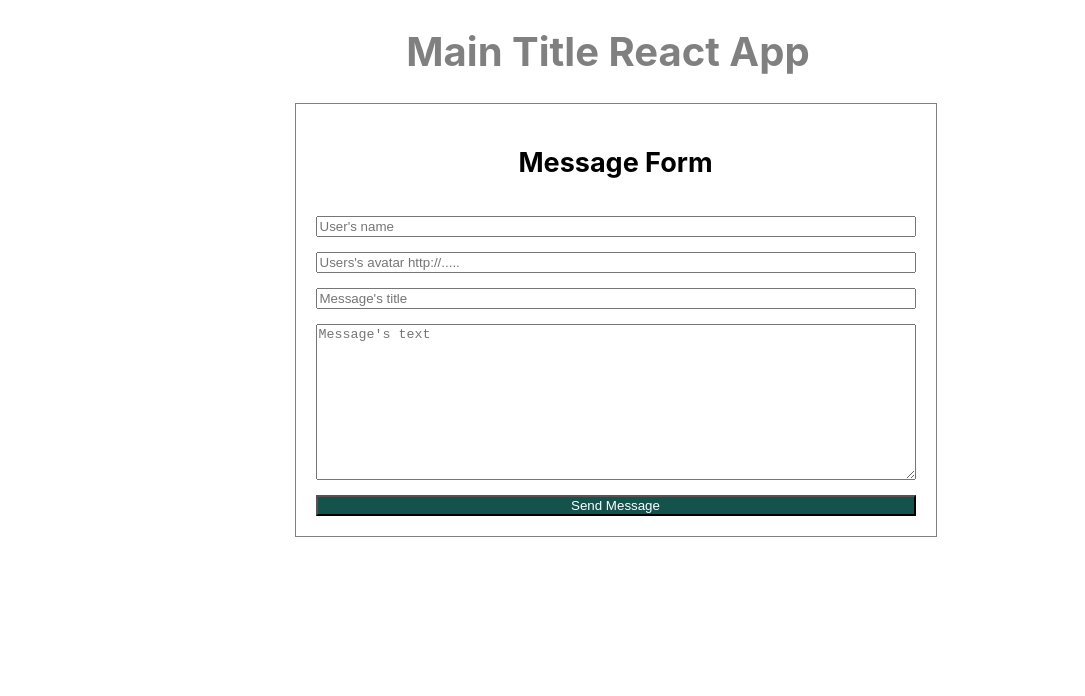
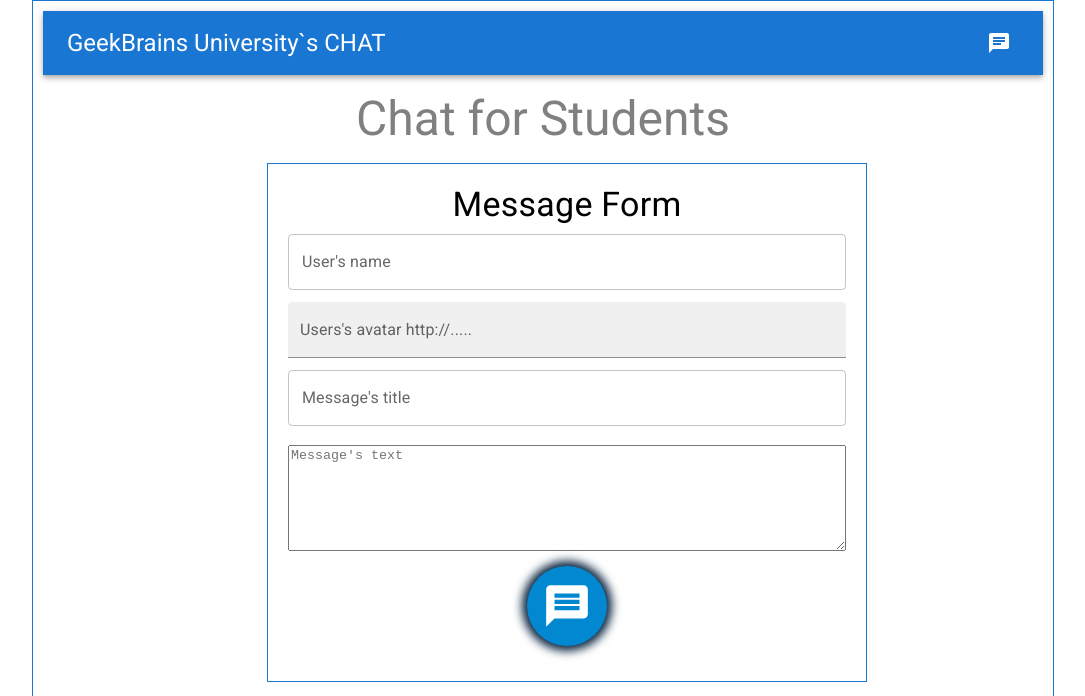
Before and after one commit to alexmil-sk/React-HW_Basic, a React (Create React App) app: page / in a window 1280 px wide. Shown: the top 696 px of the page, without its empty margins (32-1117 px from the left). Built offline with nearby package versions, Linux system fonts and the light colour scheme.

Commit message:
chat + header all is working...to be continued

```diff
--- a/package.json
+++ b/package.json
@@ -3,6 +3,10 @@
   "version": "0.1.0",
   "private": true,
   "dependencies": {
+    "@emotion/react": "^11.7.0",
+    "@emotion/styled": "^11.6.0",
+    "@mui/icons-material": "^5.2.0",
+    "@mui/material": "^5.2.2",
     "@testing-library/jest-dom": "^5.15.1",
     "@testing-library/react": "^11.2.7",
     "@testing-library/user-event": "^12.8.3",
--- a/public/index.html
+++ b/public/index.html
@@ -1,14 +1,13 @@
 <!DOCTYPE html>
 <html lang="en">
+
 <head>
 	<meta charset="utf-8" />
 	<link rel="icon" href="%PUBLIC_URL%/favicon.ico" />
+	<link rel="stylesheet" href="https://fonts.googleapis.com/css?family=Roboto:300,400,500,700&display=swap" />
 	<meta name="viewport" content="width=device-width, initial-scale=1" />
 	<meta name="theme-color" content="#000000" />
-    <meta
-      name="description"
-      content="Web site created using create-react-app"
-    />
+	<meta name="description" content="Web site created using create-react-app" />
 	<link rel="apple-touch-icon" href="%PUBLIC_URL%/logo192.png" />
 	<!--
       manifest.json provides metadata used when your web app is installed on a
@@ -25,6 +24,7 @@
     -->
 	<title>React Base Course</title>
 </head>
+
 <body>
 	<noscript>You need to enable JavaScript to run this app.</noscript>
 	<div id="root"></div>
@@ -39,4 +39,5 @@
       To create a production bundle, use `npm run build` or `yarn build`.
     -->
 </body>
+
 </html>
--- a/src/components/App.jsx
+++ b/src/components/App.jsx
@@ -1,18 +1,32 @@
 import React from 'react';
 import classes from './App.module.css';
+import Header from './Header/Header.jsx';
 import MsgForm from './MsgForm/MsgForm.jsx';
+import { Container, Box, Typography} from '@mui/material';
+
 
 function App() {
 
 
 
 	return (
-		<div>
-			<h1 className={classes.mainTitle}>Main Title React App</h1>
-			<div className={classes.container}>
-				<MsgForm />
-			</div>
-		</div>
+		<>
+			<Container>
+				<Box sx={{ width: '1000px', mb: '25px', border: '1px solid #1976D2',padding: '10px' }}>
+					<Header />
+					<div>
+						<Typography
+							className={classes.mainTitle}
+							variant="h3"
+							sx={{mt: 2, mb: 2}}
+						>Chat for Students</Typography>
+						<div className={classes.container}>
+							<MsgForm />
+						</div>
+					</div>
+				</Box>
+			</Container>
+		</>
 	);
 }
 
--- /dev/null
+++ b/src/components/Header/Header.jsx
@@ -0,0 +1,28 @@
+import React from 'react';
+import { AppBar, Toolbar, Typography, IconButton } from '@mui/material';
+import ChatIconButton from '@mui/icons-material/Chat';
+
+
+
+function Header() {
+	return (
+		<AppBar position="static">
+			<Toolbar>
+				<Typography
+					variant="h5"
+					component="span"
+					sx={{ flexGrow: 1 }}
+				>
+					GeekBrains University`s CHAT
+				</Typography>
+				<IconButton
+					color="inherit"
+				>
+					<ChatIconButton />
+				</IconButton>
+			</Toolbar>
+		</AppBar>
+	)
+}
+
+export default Header
--- a/src/components/MsgForm/MsgForm.jsx
+++ b/src/components/MsgForm/MsgForm.jsx
@@ -2,6 +2,10 @@ import React, { useState, useCallback, useEffect } from 'react';
 import classes from './MsgForm.module.css';
 import './MsgFormAnime.css'
 import { CSSTransition, TransitionGroup } from 'react-transition-group';
+import { TextField, TextareaAutosize, Container, Box, Avatar, Typography, Button, Badge } from '@mui/material';
+import MessageIcon from '@mui/icons-material/Message';
+
+
 
 function MsgForm(props) {
 
@@ -46,7 +50,8 @@ function MsgForm(props) {
 
 				return newMsgSubmit;
 			})
-		}
+		} else {alert('Заполните, пожалуйста, все поля сообщения!')}
+
 
 		return (
 			setValueId(''),
@@ -67,7 +72,6 @@ function MsgForm(props) {
 		}
 		const timer = setTimeout(() => {
 			if (lastUser[0] === 'user') {
-				console.log(lastUser[0]);
 				setMsgSubmit(() => {
 					const newMsgSubmit = [...msgSubmit];
 					newMsgSubmit.unshift({
@@ -75,10 +79,12 @@ function MsgForm(props) {
 						id: 'info-bot',
 						title: 'I n f o B o t',
 						body: `Hi, ** ${lastUser[0]} ** I'm Botty around here!`,
-						image: 'https://st4.depositphotos.com/20523700/37870/v/1600/depositphotos_378706342-stock-illustration-vector-illustration-robot-icon.jpg'
+						image: 'https://img2.freepng.ru/20180804/pso/kisspng-mobile-robot-stock-photography-image-illustration-%D8%AF%D8%B1%D8%A8%D8%A7%D8%B1%D9%87-%D9%85%D8%A7-%D8%B4%D8%B1%DA%A9%D8%AA-%D8%A2%D8%B1%D8%B3%D8%B3-5b65f6073773d3.7988520615334087752271.jpg'
 					})
 					return newMsgSubmit;
 				})
+				return;
+			} else if (lastUser[0] === '') {
 				return;
 			} else {
 				setMsgSubmit(() => {
@@ -88,7 +94,7 @@ function MsgForm(props) {
 						id: 'info-bot',
 						title: 'I n f o B o t',
 						body: `Hi, **${lastUser[0]}** You are not a HUMAN! Man, if you wonna be a HUMAN sign your message as "USER"`,
-						image: 'https://st4.depositphotos.com/20523700/37870/v/1600/depositphotos_378706342-stock-illustration-vector-illustration-robot-icon.jpg'
+						image: 'https://avatars.mds.yandex.net/i?id=d5cbec0c701f73502694dd515466cb5e-3070965-images-thumbs&ref=rim&n=33&w=225&h=225'
 					});
 					return newMsgSubmit;
 				})
@@ -110,43 +116,72 @@ function MsgForm(props) {
 
 
 	return (
+		<>
+			<Container maxWidth="sm">
+				<Box sx={{ width: '600px', mb: '25px' }}>
 					<div className={classes.container}>
-			<h2 className="mainTitle">Message Form</h2>
+						<Typography
+							//className="mainTitle"
+							variant="h4"
+						>Message Form</Typography>
 						<form onSubmit={onSubmitForm} className={classes.form}>
-				<input
+							<TextField
 								className={classes.formElem}
 								type="text"
 								name="id"
 								onChange={onChangeId}
-					placeholder="User's name"
+								variant="outlined"
+								margin="dense"
+								color="warning"
+								label="User's name"
 								value={valueId}
 							/>
-				<input
+							<TextField
 								className={classes.formElem}
 								type="text"
 								name="image"
 								onChange={onChangeImage}
-					placeholder="Users's avatar http://....."
+								variant="filled"
+								size="normal"
+								margin="dense"
+								color="warning"
+								label="Users's avatar http://....."
 								value={valueImage}
 							/>
-				<input
+							<TextField
 								className={classes.formElem}
 								type="text"
 								name="title"
 								onChange={onChangeTitle}
-					placeholder="Message's title"
+								variant="outlined"
+								margin="dense"
+								color="warning"
+								label="Message's title"
 								value={valueTitle}
 							/>
-				<textarea
+							<TextareaAutosize
 								className={classes.formElem}
 								name="body"
-					cols="30"
-					rows="10"
+								maxRows={10}
+								aria-label="maximum height"
 								onChange={onChangeBody}
 								placeholder="Message's text"
+								style={{ height: 100 }}
 								value={valueBody}
 							/>
-				<button className={classes.btn}>Send Message</button>
+								<Button
+									onClick={onSubmitForm}
+									variant="contained"
+									//endIcon={<SendIcon />}
+									className={classes.btn}
+									color="info"
+									size="large"
+									sx={{ width: 80, height: 80, margin: '15px auto', borderRadius: '50%', boxShadow: '0 0 10px 5px #07233E' }}
+							>
+								<Badge overlap="circular" color="secondary" sx={{ color: 'white'}} badgeContent={msgSubmit.length}>
+									<MessageIcon sx={{ fontSize: 50  }} />
+								</Badge>
+								</Button>
 						</form>
 						<div className={classes.userMsgContainer}>
 							<div className={classes.userMsg}>
@@ -158,10 +193,18 @@ function MsgForm(props) {
 												timeout={1000}
 												classNames="msgUseAnimated"
 											>
-									<div key={msg.idx} className={classes.msgForm}>
+												<div
+													key={msg.idx}
+													className={classes.msgForm}
+													severity="info"
+													variant="outlined"
+												>
 													<div className={classes.msgContent}>
 														<div className={classes.msgId}>
-												<img src={msg.image} alt={msg.id} className={classes.msgImg} />
+															<Avatar
+																src={msg.image} alt={msg.id} className={classes.msgImg}
+																sx={{ width: 100, height: 100, border: '1px solid', boxShadow: '0 0 10px 5px rgba(0, 0, 0, 0.5)' }}
+															/>
 															<span>{msg.id}</span>
 														</div>
 														<div className={classes.msgtext}>
@@ -182,6 +225,9 @@ function MsgForm(props) {
 							</div>
 						</div>
 					</div>
+				</Box>
+			</Container>
+		</>
 	)
 }
 
--- a/src/components/MsgForm/MsgForm.module.css
+++ b/src/components/MsgForm/MsgForm.module.css
@@ -1,9 +1,9 @@
 .container {
 	text-align: center;
 	font-size: 18px;
-	border: 1px solid gray;
+	border: 1px solid #1976D2;
 	padding: 20px;
-	margin-left: 15px;;
+
 }
 .mainTitle {
 		color: blue;
@@ -43,12 +43,13 @@
 
 .msgForm {
 	display: flex;
+	width: 528px;
 	align-items: center;
 	height: auto;
-	box-shadow: 0 0 10px 5px rgba(0, 0, 0, 0.5);
+	box-shadow: 0 0 10px 5px rgba(0, 0, 0, 0.5)!important;
 	padding: 15px;
-	margin: 15px 0;
-	border-radius: 30px;
+	margin: 25px 0;
+	border-radius: 30px!important;
 }
 
 .msgContent {
@@ -58,14 +59,12 @@
 }
 
 .msgId {
-	display: flex;
-	flex: 0 0 100px;
 	flex-direction: column;
 	align-self: flex-start;
 }
 
 .msgtext {
-	flex: 0 0 75%;
+	flex: 0 0 70%;
 }
 
 .msgTitle {
@@ -76,7 +75,8 @@
 }
 
 .msgImg {
-	width: 100px;
+	width: 70px;
+	text-align: center!important;
 }
 
 .delBtn {
@@ -87,4 +87,5 @@
 	border-radius: 50%;
 	width: 40px;
 	height: 40px;
+	cursor: pointer!important;
 }
--- a/src/components/MsgForm/MsgFormAnime.css
+++ b/src/components/MsgForm/MsgFormAnime.css
@@ -2,7 +2,7 @@
 
 .btnAnimated-enter {
 	opacity: 0;
-	background: red;
+	background: red!important;
 }
 
 .btnAnimated-enter-active {
@@ -12,7 +12,7 @@
 }
 
 .btnAnimated-exit {
-	box-shadow: 0 0 30px 5px hsl(355, 78%, 56%);
+	box-shadow: 0 0 30px 5px hsl(355, 78%, 56%)!important;
 	opacity: 1;
 }
 
@@ -34,7 +34,7 @@
 }
 
 .msgUseAnimated-exit {
-	box-shadow: 0 0 30px 5px hsl(355, 78%, 56%);
+	box-shadow: 0 0 30px 5px hsl(355, 78%, 56%)!important;
 	opacity: 1;
 }
 
```
Also changed, not shown: 1 other file (tests, documents, lock files or other folders). Lines whose indentation alone changed are shown as unchanged.
